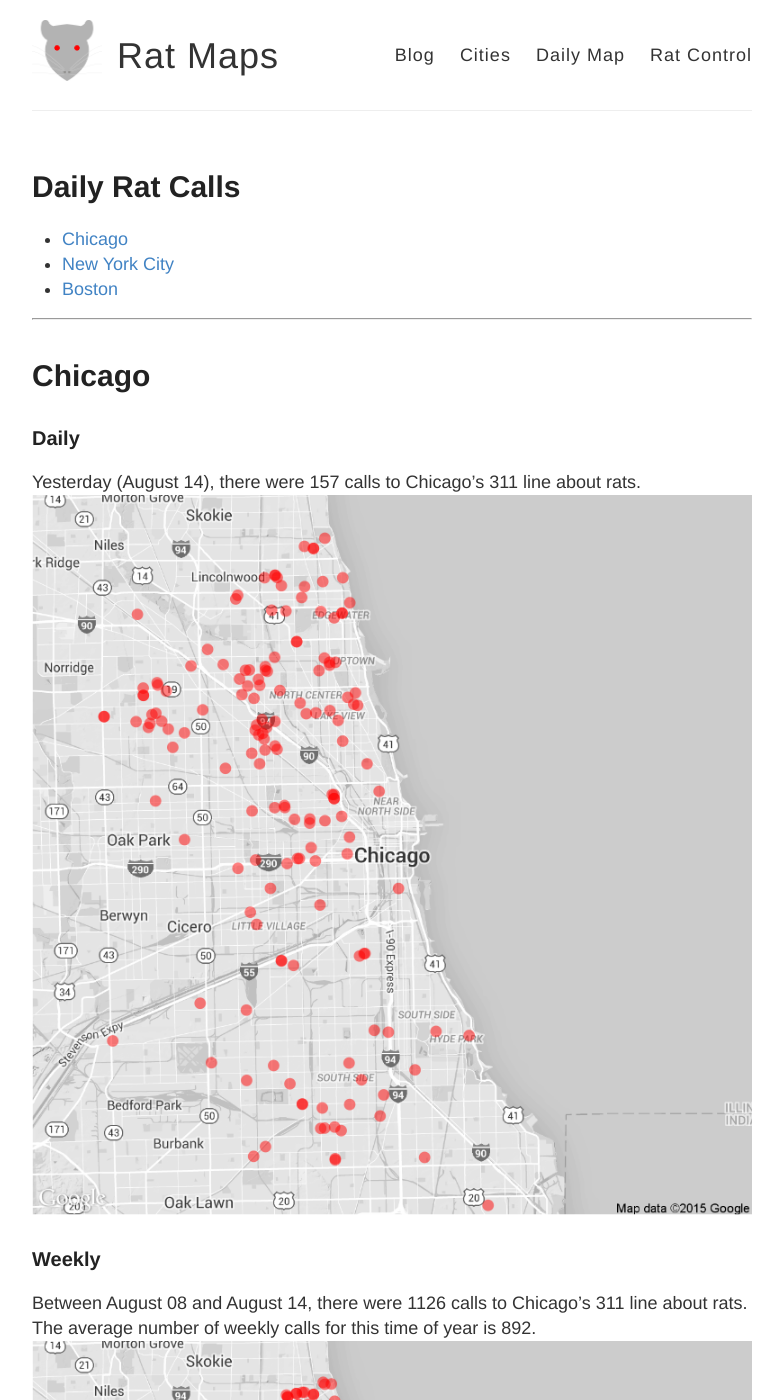
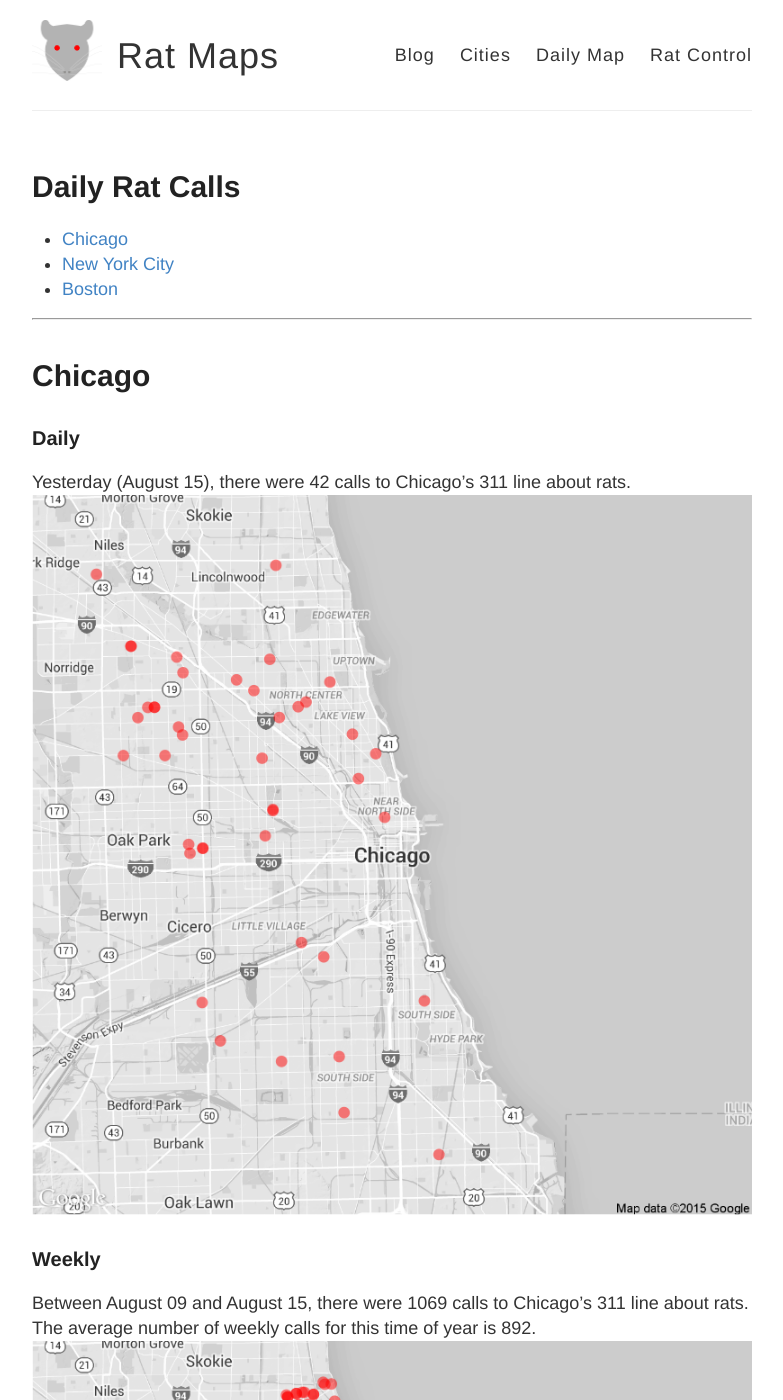
Before and after one commit to DanielHadley/ratmaps, a Jekyll site: the page built from daily.md, in a window 1280 px wide and 1400 px high. Shown: the whole window, without its empty margins (248-1031 px from the left). Built offline with Jekyll 4.4.1, drawn with Linux system fonts in a browser that asks for light colours; comment, search, counter and statistics services are not loaded; some of the changed text lies outside the part shown.

Commit message:
Daily Maps

```diff
--- a/daily.md
+++ b/daily.md
@@ -15,22 +15,22 @@
 
 ### Daily
 
-Yesterday (August 14), there were 157 calls to Chicago's 311 line about rats.
+Yesterday (August 15), there were 42 calls to Chicago's 311 line about rats.
 ![Chicago rat calls to 311 weekly map]({{ site.cityimages }}/daily/Chicago_Rat_Map_Daily.png)
 
 ### Weekly
-Between August 08 and August 14, there were 1126 calls to Chicago's 311 line about rats. The average number of weekly calls for this time of year is 892.
+Between August 09 and August 15, there were 1069 calls to Chicago's 311 line about rats. The average number of weekly calls for this time of year is 892.
 ![Chicago rat calls to 311 weekly map]({{ site.cityimages }}/daily/Chicago_Rat_Map_Weekly.png)
 ***
 # New York City <a id="nyc"><a>
 
 ### Daily
 
-Yesterday (August 14), there were 0 calls to New York City's 311 line about rats.
+Yesterday (August 15), there were 0 calls to New York City's 311 line about rats.
 ![NYC rat calls to 311 weekly map]({{ site.cityimages }}/daily/NYC_Rat_Map_Daily.png)
 
 ### Weekly
-Between August 08 and August 14, there were 0 calls to New York City's 311 line about rats. The average number of weekly calls for this time of year is 276.
+Between August 09 and August 15, there were 0 calls to New York City's 311 line about rats. The average number of weekly calls for this time of year is 276.
 ![NYC rat calls to 311 weekly map]({{ site.cityimages }}/daily/NYC_Rat_Map_Weekly.png)
 
 Each red dot represents one call about a rat seen in that location. The dots are transparent, so multiple calls from one location will be seen as a solid dot. The usual caveats apply: more calls do not necessarily mean that there are more rats in that location than other parts of the city. A cluster of dots could indicate that one resident is unusually vocal about rodents in his or her neighborhood. Also, more densely populated neighborhoods tend to make more calls to 311.
```
Also changed, not shown: images/pages/daily/Chicago_Rat_Map_Daily.png, images/pages/daily/Chicago_Rat_Map_Weekly.png.
